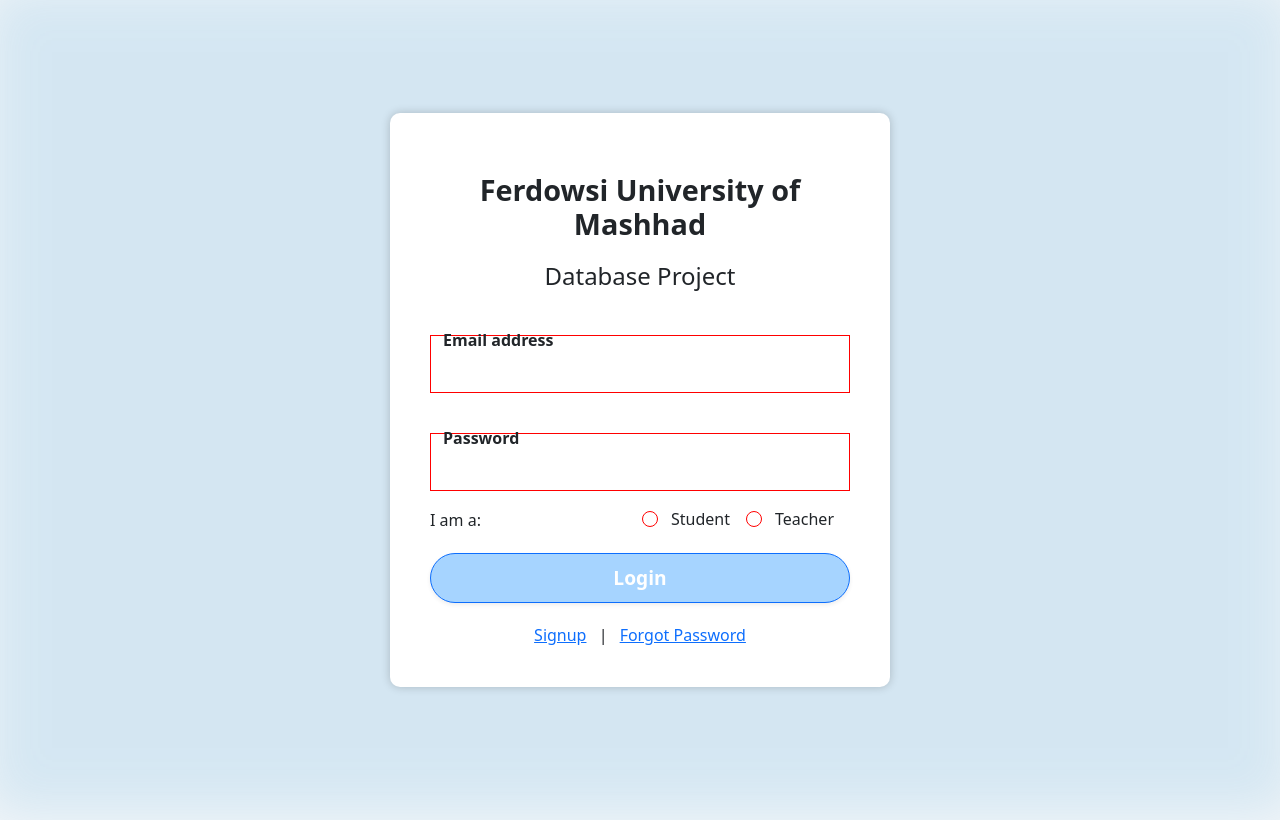
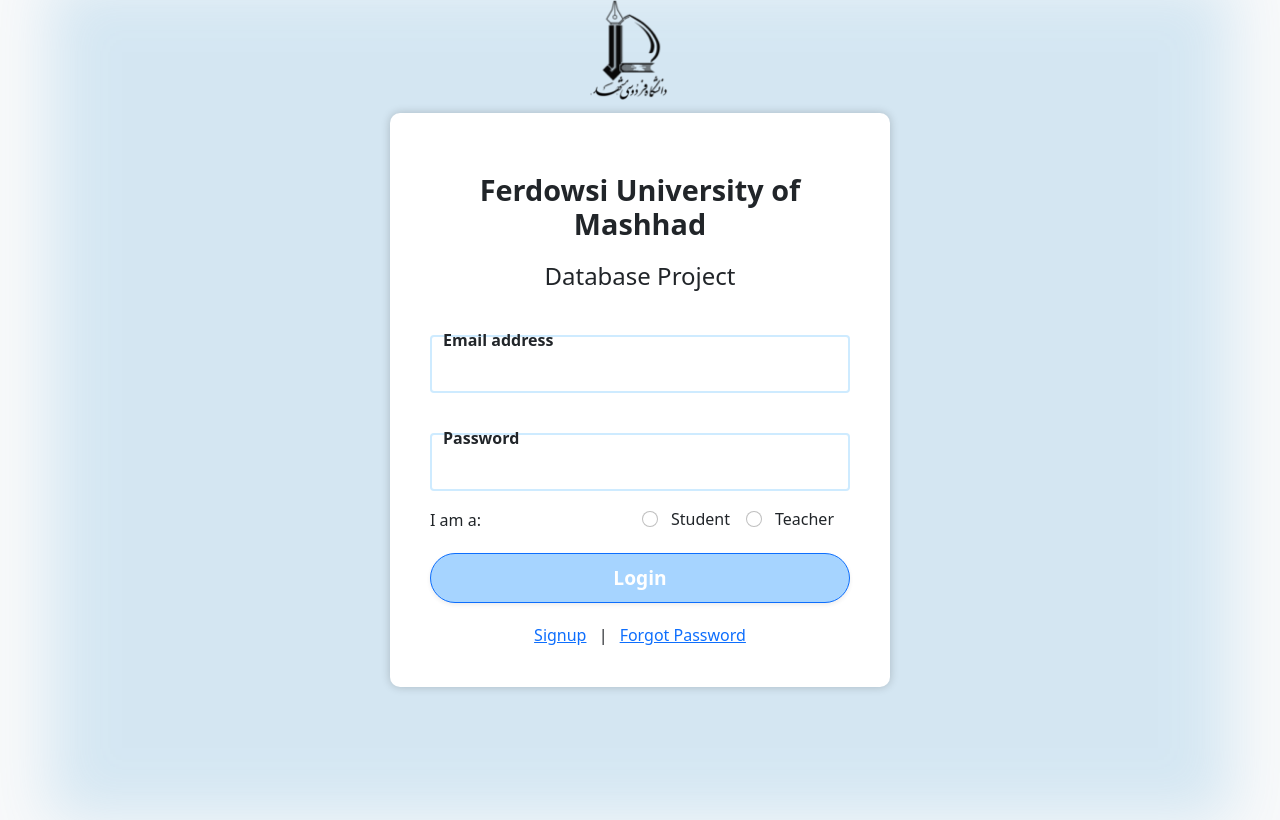
Before and after one commit to salehmhosseini/university_db_project, a Flask app: page / in a window 1280 px wide. Run offline with Flask 3, Linux system fonts and the light colour scheme; some libraries are stand-ins or nearby versions.

Commit message:
add university logo image and doing some modify in style

```diff
--- a/src/static/login_style.css
+++ b/src/static/login_style.css
@@ -82,6 +82,13 @@
 
    .form-floating {
      margin-bottom: 20px;
+
+
+   }
+   .form-floating input{
+     border-width: 2px;
+     border-color: #ceebff;
+     border-radius: 4px;
    }
 
    .d-grid {
@@ -93,10 +100,28 @@
      margin-top: 20px;
    }
    input:invalid {
-    border-color: red;
+/*     border-color: red; */
   }
 
   input:invalid::-webkit-validation-bubble {
-    background-color: red;
+/*     background-color: red; */
     color: white;
   }
+
+.container {
+  position: relative; }
+
+.container::before {
+  content: "";
+  display: block;
+  position: absolute;
+  top: 0;
+  left: 50%;
+  transform: translateX(-50%);
+  width: 100px;
+  height: 100px;
+  background-image: url('logo.png');
+  background-repeat: no-repeat;
+  background-size: contain;
+  z-index: 1;
+  padding-bottom: 2%;}
```
Also changed, not shown: src/static/logo.png (added).
